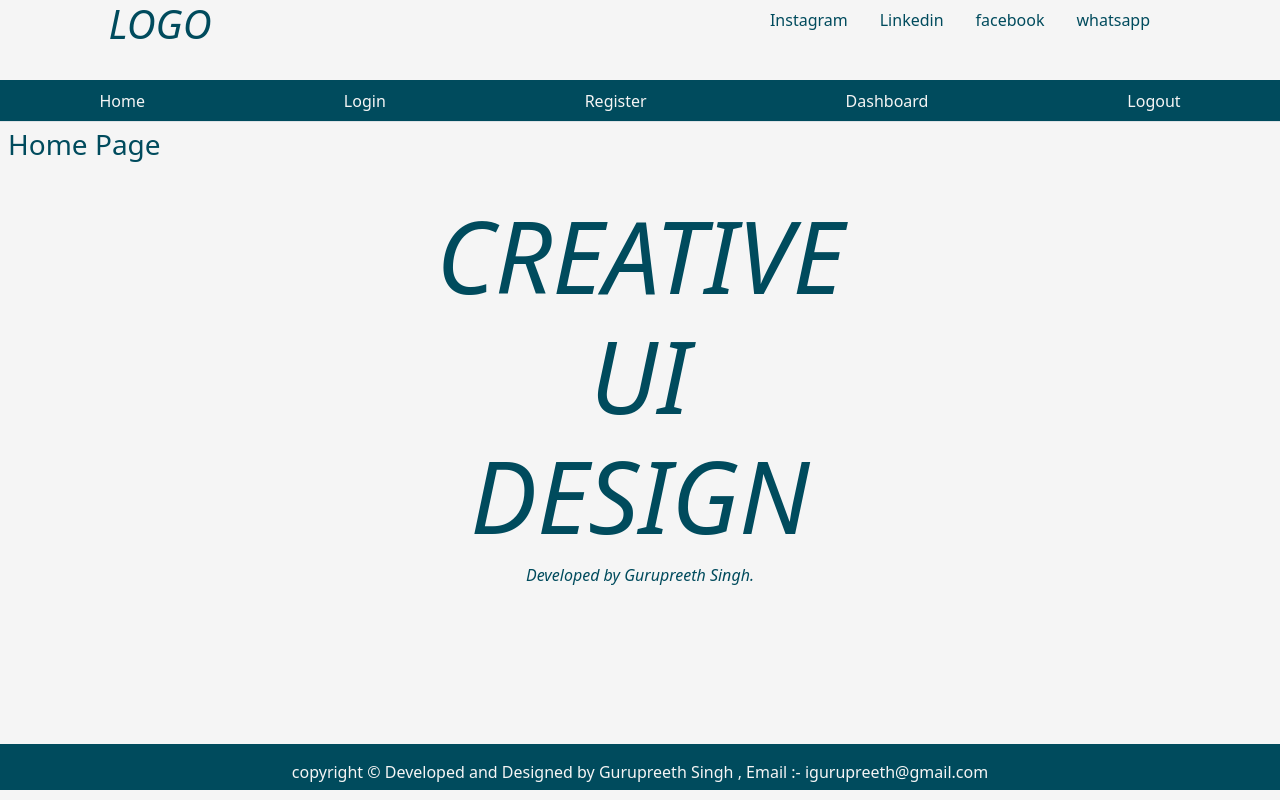
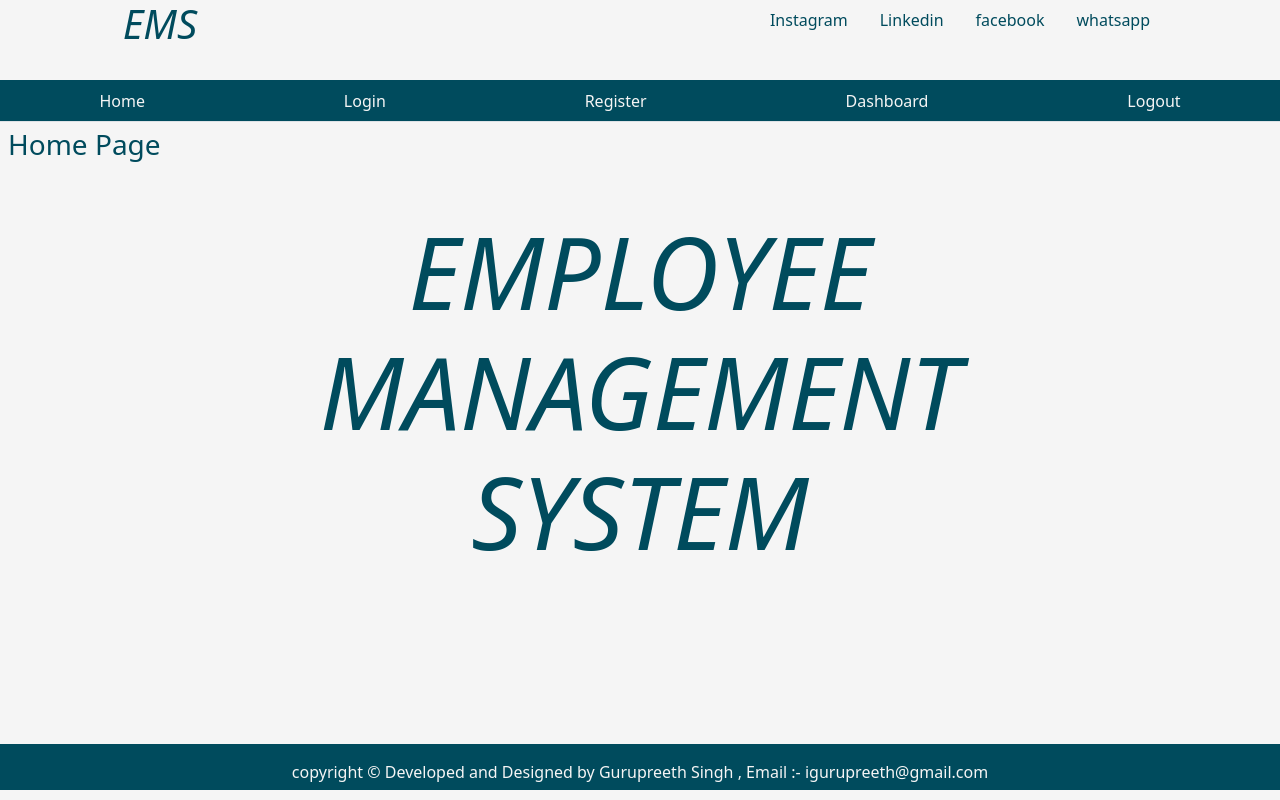
Before and after one commit to redgie16/itel-304, a Flask app: page / in a window 1280 px wide. Run offline with Flask 2, Linux system fonts and the light colour scheme; some libraries are stand-ins or nearby versions.

Commit message:
Add files via upload

```diff
--- a/midterm/app.py
+++ b/midterm/app.py
@@ -142,7 +142,7 @@ def deleteemployee(empid):
 @app.route('/logout')
 def logout():
     session.pop('user', None)
-    render_template('home.html')
+    return render_template('home.html')
 
 if __name__ == '__main__':
     app.run(debug = True)
--- a/midterm/templates/addnewemployee.html
+++ b/midterm/templates/addnewemployee.html
@@ -13,7 +13,7 @@
 <body>
       <div class="parent">
         <div class="child child1">
-            <h1 class="text-center"><i>LOGO</i></h1>
+            <h1 class="text-center"><i>EMS</i></h1>
         </div>
         <div class="child child2">
             {{ social_links() }}
--- a/midterm/templates/dashboard.html
+++ b/midterm/templates/dashboard.html
@@ -13,7 +13,7 @@
 <body>
       <div class="parent">
         <div class="child child1">
-            <h1 class="text-center"><i>LOGO</i></h1>
+            <h1 class="text-center"><i>EMS</i></h1>
         </div>
         <div class="child child2">
             {{ social_links() }}
--- a/midterm/templates/home.html
+++ b/midterm/templates/home.html
@@ -13,7 +13,7 @@
 <body>
       <div class="parent">
         <div class="child child1">
-            <h1 class="text-center"><i>LOGO</i></h1>
+            <h1 class="text-center"><i>EMS</i></h1>
         </div>
         <div class="child child2">
             {{ social_links() }}
@@ -35,8 +35,8 @@
         <div class="child child6 container">
             <div class="centercontent">
                 <div class="textcontent">
-                    <i><h1>CREATIVE<br> UI<br> DESIGN</h1>
-                    <p>Developed by Gurupreeth Singh.</p></i>
+                    <i><h1>EMPLOYEE<br> MANAGEMENT<br> SYSTEM</h1>
+                    <p></p></i>
                 </div>
             </div>
         </div>
--- a/midterm/templates/login.html
+++ b/midterm/templates/login.html
@@ -13,7 +13,7 @@
 <body>
       <div class="parent">
         <div class="child child1">
-            <h1 class="text-center"><i>LOGO</i></h1>
+            <h1 class="text-center"><i>EMS</i></h1>
         </div>
         <div class="child child2">
             {{ social_links() }}
--- a/midterm/templates/register.html
+++ b/midterm/templates/register.html
@@ -13,7 +13,7 @@
 <body>
       <div class="parent">
         <div class="child child1">
-            <h1 class="text-center"><i>LOGO</i></h1>
+            <h1 class="text-center"><i>EMS</i></h1>
         </div>
         <div class="child child2">
             {{ social_links() }}
--- a/midterm/templates/showlinks.html
+++ b/midterm/templates/showlinks.html
@@ -14,7 +14,7 @@
         <a class="nav-link" style="color:whitesmoke;" href="{{ url_for('dashboard') }}">Dashboard</a>
       </li>
     <li class="nav-item">
-      <a class="nav-link"   style="color:whitesmoke;" href="{{ url_for('index') }}">Logout</a>
+      <a class="nav-link"   style="color:whitesmoke;" href="{{ url_for('logout') }}">Logout</a>
     </li>
   </ul>
 
--- a/midterm/templates/singleemployee.html
+++ b/midterm/templates/singleemployee.html
@@ -13,7 +13,7 @@
 <body>
       <div class="parent">
         <div class="child child1">
-            <h1 class="text-center"><i>LOGO</i></h1>
+            <h1 class="text-center"><i>EMS</i></h1>
         </div>
         <div class="child child2">
             {{ social_links() }}
--- a/midterm/templates/updateemployee.html
+++ b/midterm/templates/updateemployee.html
@@ -13,7 +13,7 @@
 <body>
       <div class="parent">
         <div class="child child1">
-            <h1 class="text-center"><i>LOGO</i></h1>
+            <h1 class="text-center"><i>EMS</i></h1>
         </div>
         <div class="child child2">
             {{ social_links() }}
```
Also changed, not shown: midterm/crudapplication.db.
